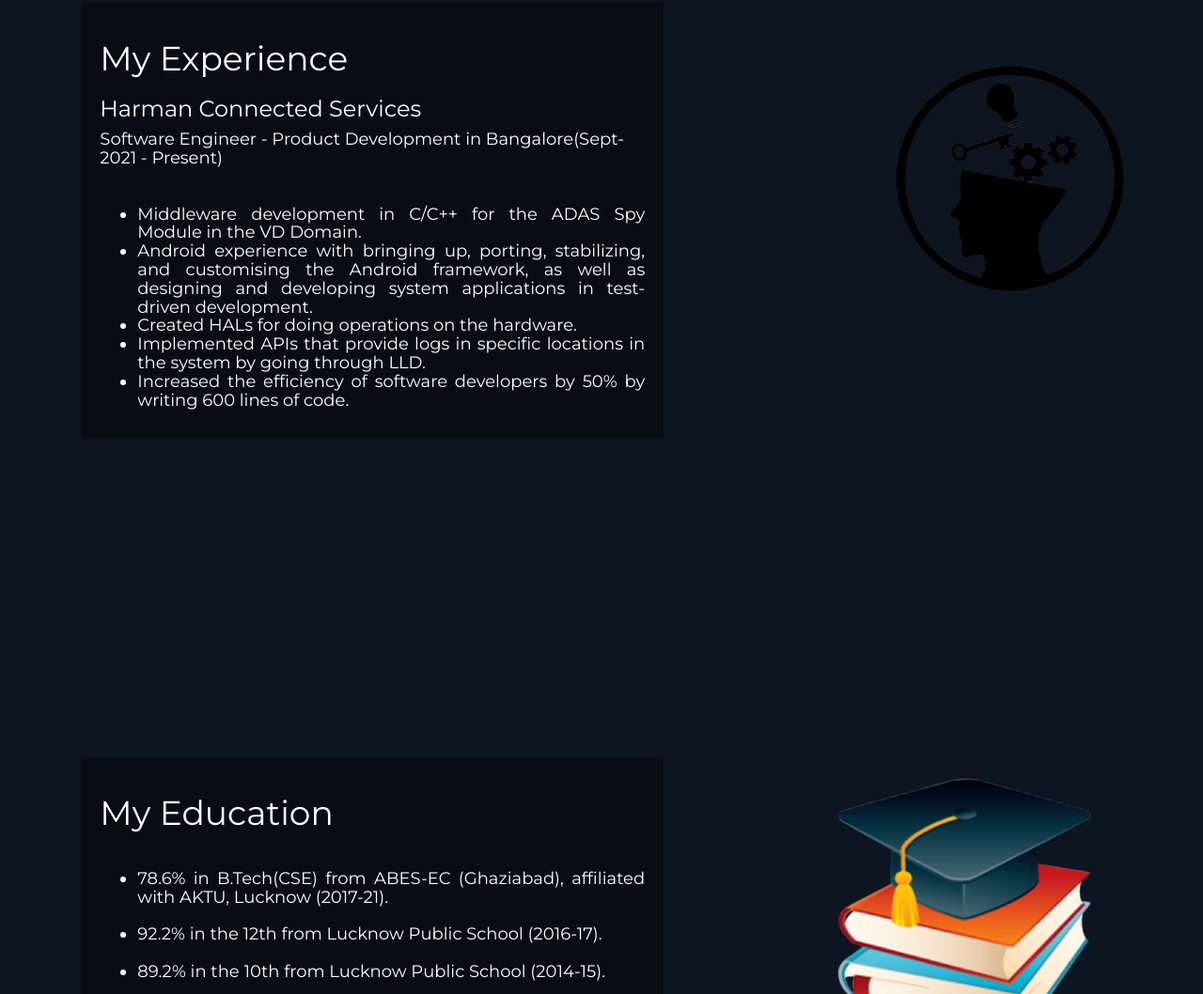
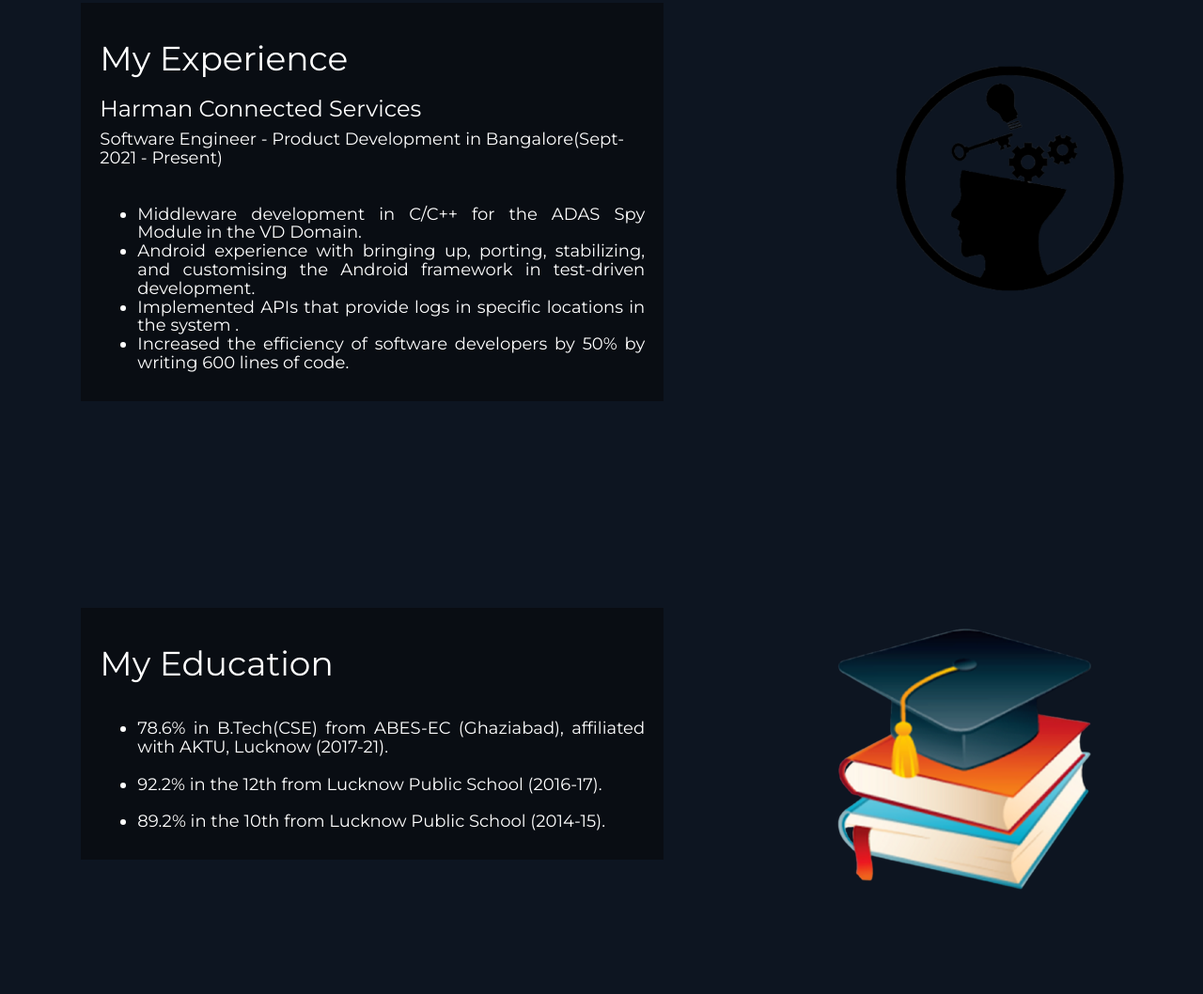
Before and after one commit to praveengupta1701/praveengupta1701.github.io, a plain HTML site: page index.html in a window 1280 px wide. Shown: the part 1557-2615 px from the top of the page at 94% size. Drawn offline with nearby package versions, Linux system fonts and the light colour scheme; a script that the page names is missing.

Commit message:
Update index.html

```diff
--- a/index.html
+++ b/index.html
@@ -121,9 +121,9 @@
                     <h4 style="color: white;">
                     <ul  class="text-justify" style="color: white;">
                         <li>Middleware development in C/C++ for the ADAS Spy Module in the VD Domain.<br></li>
-                        <li>Android experience with bringing up, porting, stabilizing, and customising the Android framework, as well as designing and developing system applications in test-driven development.<br></li>
-                        <li>Created HALs for doing operations on the hardware.<br></li>
-                        <li>Implemented APIs that provide logs in specific locations in the system by going through LLD. </li>
+                        <li>Android experience with bringing up, porting, stabilizing, and customising the Android framework in test-driven development.<br></li>
+
+                        <li>Implemented APIs that provide logs in specific locations in the system . </li>
                         <li>Increased the efficiency of software developers by 50% by writing 600 lines of code.</li>
                     </ul>
                     </h3>
@@ -140,7 +140,7 @@
    <!--  mobile view spacing -->
     <div id="newsection4" class="container">
     </div>
-    <br><br><br><br><br><br><br><br><br><br>
+    <br><br><br><br>
       <br><br><br>
 
         <!-- section 3 -->
@@ -214,7 +214,7 @@
             <div class="box">
                 <h1 align="center" style="color: white;">My Projects</h1>
             </div>
-                <br/>
+
           <!--
             <div class="col-md-6">
                 <div class="text-justify box">
```
